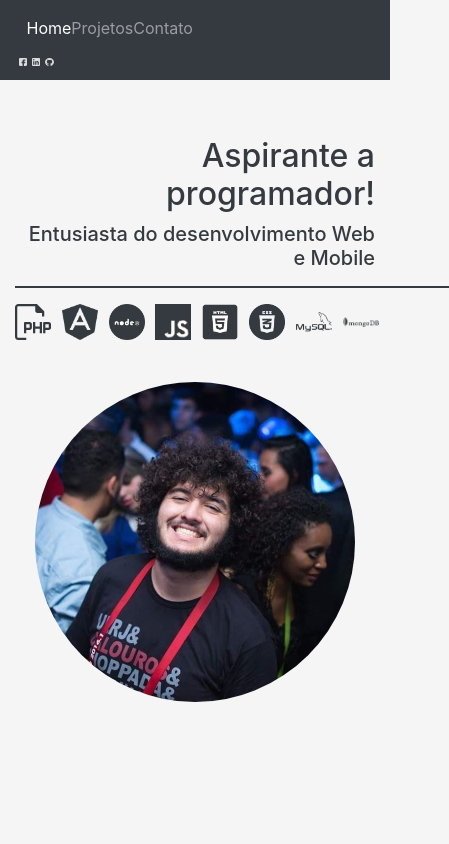
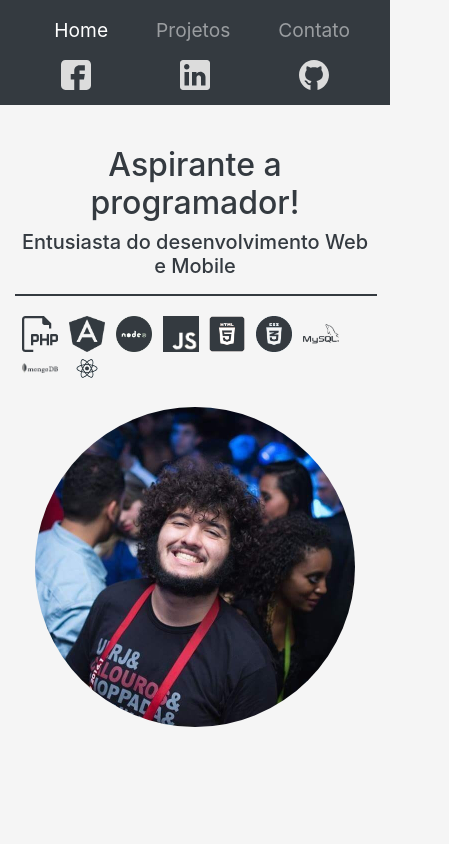
Before and after one commit to joaovitor32/Portifolio, a React (Create React App) app in the folder site/: page /home in a window 390 px wide. Shown: the top 844 px of the page, 449 px wide, since content can reach past the window. Built offline with nearby package versions, Linux system fonts and the light colour scheme.

Commit message:
Mudanças em home ne na barra de navegação

```diff
--- a/site/src/components/footer/footer.css
+++ b/site/src/components/footer/footer.css
@@ -16,3 +16,8 @@ ul{
     width: 20%;
     height: 20%;
 }
+@media only screen and (max-width: 600px) {
+    footer{
+        width: 100%;
+    }
+}
--- a/site/src/components/footer/footer.js
+++ b/site/src/components/footer/footer.js
@@ -9,6 +9,7 @@ import uerj from './imagens/uerj.svg'
 
 const Footer = props => {
     return (
+        <footer>
             <div className="mt-5 pt-5 pb-5 footer">
                 <div className="container">
                     <div className="row">
@@ -32,6 +33,7 @@ const Footer = props => {
                     </div>
                 </div>
             </div>
+        </footer>
     )
 }
 
--- a/site/src/components/home/perfil.css
+++ b/site/src/components/home/perfil.css
@@ -34,3 +34,19 @@ hr{
     margin-left:2%;
     margin-right: 1%;
 }
+@media only screen and (max-width: 600px) {
+    .hTagsBox>h5,.hTagsBox>h2{
+        text-align: center;
+    }
+    .boxIcons{
+        display: block;
+        margin-left:auto;
+        margin-right: auto;
+    }
+    .boxIcons>img{
+        margin-top:1%;
+    }
+    hr{
+        width: 100%;
+    }
+}
--- a/site/src/components/home/perfil.js
+++ b/site/src/components/home/perfil.js
@@ -13,6 +13,7 @@ import html from './images/html.png'
 import css from './images/css.jpg'
 import mysql from './images/mysql.png'
 import mongo from './images/mongo.jpg'
+import react from './images/react.png'
 
 const Perfil = props=>{
     return (
@@ -33,6 +34,7 @@ const Perfil = props=>{
                                 <img src={css} alt='css'/>
                                 <img src={mysql} alt='mysql'/>
                                 <img src={mongo} alt='mongo'/>
+                                <img src={react} alt='react'/>
                             </div>
                         </div>
                     </div>
--- a/site/src/components/navigation/MainHeader.css
+++ b/site/src/components/navigation/MainHeader.css
@@ -1,6 +1,6 @@
 .nav-links_left{
     width: 85%;
-    margin-left:2%;
+    margin-left:4%;
 }
 .nav-links_right{
     width:15%;
@@ -11,3 +11,32 @@
     margin-left:5%;
     margin-right: 5%;
 }
+@media only screen and (max-width: 800px) {
+    .nav-links_left{
+        width: 100%;
+        display: flex;
+        justify-content:center;
+        align-items: center;
+    }
+   .nav-links_right{
+        width: 100%;
+        display: flex;
+        justify-content:flex-end;
+        align-items: center;
+        margin-top:2%;
+        margin-bottom:2%;
+   }
+   .aRefs{
+        width: 25%!important;
+        height: 25%!important;
+        display: block;
+        margin-left: auto;
+        margin-right: auto;
+    }
+    .navUl{
+        width: 100%;
+    }
+    header{
+        width: 100%;
+    }
+}
--- a/site/src/components/navigation/MainHeader.js
+++ b/site/src/components/navigation/MainHeader.js
@@ -9,8 +9,8 @@ const MainHeader = props =>{
     return  (
         <header role="banner">
             <nav className="navbar navbar-expand-lg navbar-dark bg-dark">
-                  <div className="nav-links_left" id="navbarSupportedContent">
-                    <ul className="navbar-nav">
+                <div className="nav-links_left" id="navbarSupportedContent">
+                    <ul className="navbar-nav navUl">
                         {props.children}
                     </ul>
                 </div>
--- a/site/src/components/navigation/MainNavigation.css
+++ b/site/src/components/navigation/MainNavigation.css
@@ -1,9 +1,6 @@
 .nav-links_box{
     width: 100%;
     display: flex;
-    align-content: center;
-    align-items: center;
+    justify-content:flex-start;
+    align-items: flex-start;
 }
-.nav-links_left{
-    display: flex;
-}
--- a/site/src/components/navigation/MainNavigation.js
+++ b/site/src/components/navigation/MainNavigation.js
@@ -11,11 +11,9 @@ const MainNavigation = props =>{
     return (
         <MainHeader >
             <div className="nav-links_box" >
-                <div className="nav-links_left">
-                    <NavLinks type="text" path="/home" nome="Home"/>
-                    <NavLinks type="text" path="/portifolio" nome="Projetos"/>
-                    <NavLinks type="text" path="/contato" nome="Contato"/>
-                </div>
+                <NavLinks class='NavLink' type="text" path="/home" nome="Home"/>
+                <NavLinks class='NavLink' type="text" path="/portifolio" nome="Projetos"/>
+                <NavLinks class='NavLink' type="text" path="/contato" nome="Contato"/>
             </div>
         </MainHeader>
     )
--- a/site/src/components/navigation/NavLink.css
+++ b/site/src/components/navigation/NavLink.css
@@ -0,0 +1,13 @@
+li:hover{
+    background-color: rgba(0,0,0,0.7);
+}
+li:hover{
+    background-color: rgba(0,0,0,0.7);
+}
+@media only screen and (max-width: 800px) {
+    li{
+        margin-left:auto;
+        margin-right: auto;
+        font-size: 1.2em;
+    }
+}
--- a/site/src/components/navigation/NavLinks.js
+++ b/site/src/components/navigation/NavLinks.js
@@ -7,7 +7,7 @@ import {NavLink} from 'react-router-dom';
 const NavLinks = props=>{
     return (
          <li className="nav-item">
-            <NavLink className="nav-link" to={props.path}>{props.nome}</NavLink>
+            <NavLink className="nav-link links" to={props.path}>{props.nome}</NavLink>
         </li>
     )
 }
--- a/site/src/index.css
+++ b/site/src/index.css
@@ -7,8 +7,12 @@ body {
   -moz-osx-font-smoothing: grayscale;
   background-color: 		#F5F5F5;
 }
-
 code {
   font-family: source-code-pro, Menlo, Monaco, Consolas, 'Courier New',
     monospace;
 }
+@media only screen and (max-width: 600px) {
+  body{
+      overflow-x: hidden;
+  }
+}
```
Also changed, not shown: site/src/components/home/images/react.png (added). Lines whose indentation alone changed are shown as unchanged.
